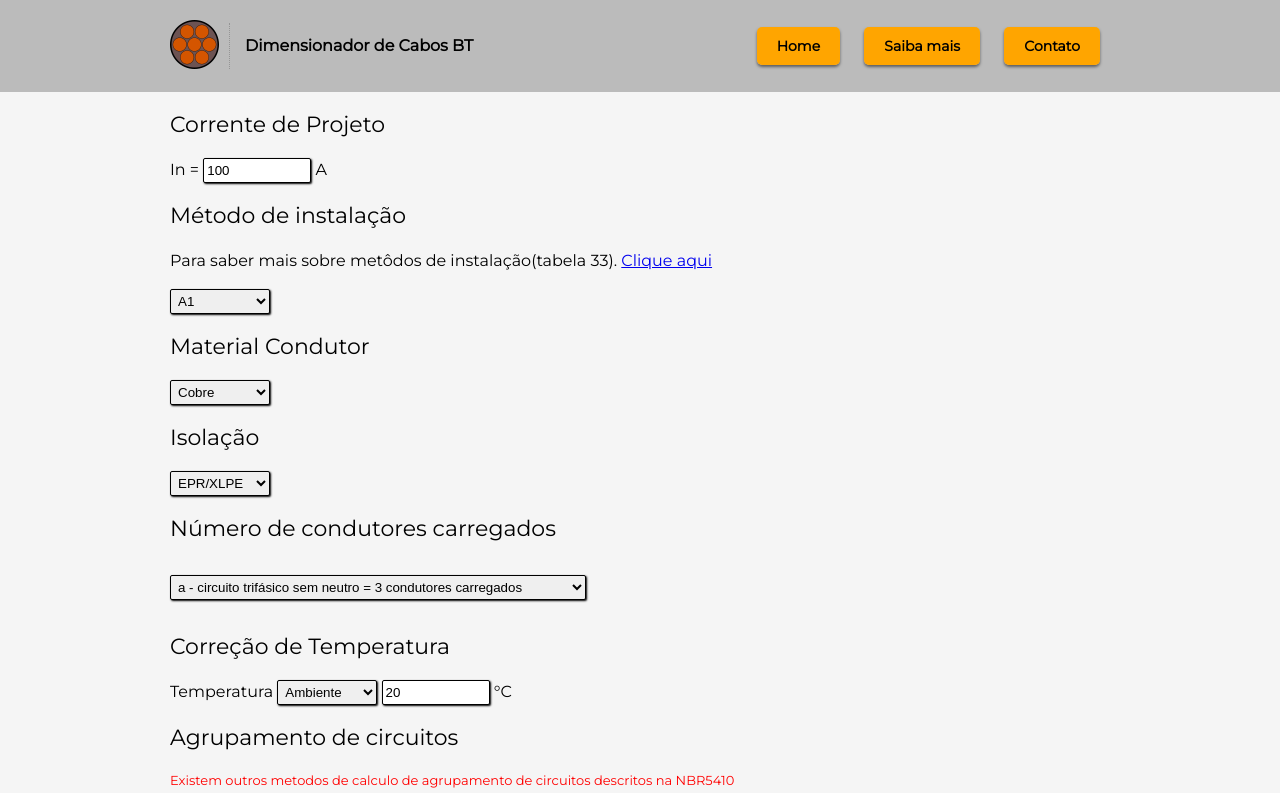
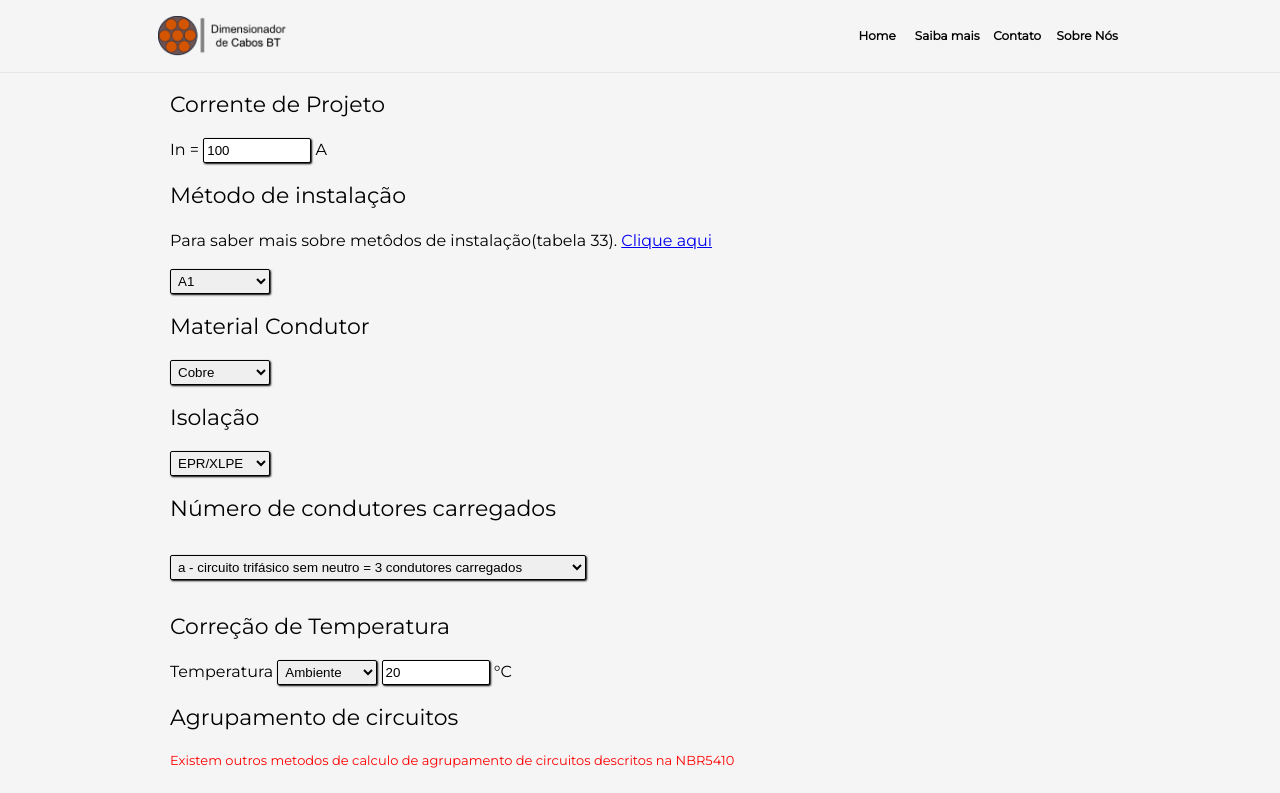
Before and after one commit to FabriNeves/Dimensionamento-de-cabos-BT, a plain HTML site: page index.html in a window 1280 px wide. Shown: the top 793 px of the page. Drawn offline with Linux system fonts and the light colour scheme.

Commit message:
TEST header

```diff
--- a/css/style.css
+++ b/css/style.css
@@ -10,6 +10,57 @@ header {
     padding: 20px 0;
 }
 
+/* Início novo HEADER para teste */
+
+.header {
+  width: auto;
+  height: 72px;
+  left: 0px;
+  top: 0px;
+  box-shadow: 0px 0px 1px 0px #a0a0a0;
+  display: flex;
+  align-content: center;
+  justify-content: space-around;
+}
+
+.header > .logo {
+  width: auto;
+  height: 40px;
+  left: 123px;
+  padding: 16px 0;
+  cursor: pointer;
+}
+
+.navegacao {
+  width: 40%;
+  display: flex;
+  justify-content: flex-end;
+  align-items: center;
+}
+
+.navegacao > div {
+    width: 70px;
+    height: 100%;
+}
+
+.navegacao > div:hover {
+    box-shadow: inset 0 -4px 0px 0px red;
+}
+
+.navegacao > div > a {
+    text-decoration: none;
+    color: black;
+    font-size: 12px;
+    font-weight: bold;
+    height: 100%;
+    width: 100%;
+    display: flex;
+    align-items: center;
+    justify-content: center;
+}
+
+.navegacao > div > a:hover {color: brown;}
+/* Fim novo HEADER para teste */
 
 .containerHeader {
     display: flex;
@@ -21,12 +72,12 @@ header {
     margin: 0 auto;
 }
 
-.logo {
+.containerLogo {
     display: flex;
     align-items: center;
 }
 
-.logo span {
+.containerLogo span {
     margin-left: 10px;
     font-weight: 600;
     padding: 15px;
@@ -63,8 +114,8 @@ nav a:hover {
 }
 
 main {
-    width: 940px;
-    margin: 0 auto;
+  width: 940px;
+  margin: 0 auto;
 }
 
 h2 {
--- a/index.html
+++ b/index.html
@@ -13,9 +13,9 @@
 </head>
 
 <body>
-    <header>
+    <!-- <header>
         <div class="containerHeader">
-            <div class="logo">
+            <div class="containerLogo">
                 <h1><img src="./imagens/logo.png"></h1>
                 <span>Dimensionador de Cabos BT</span>
             </div>
@@ -27,7 +27,24 @@
                 </ul>
             </nav>
         </div>
-    </header>
+    </header> -->
+    <div class="header">
+      <img class="logo" src="./imagens/logo4.png" alt="Logo">
+      <div class="navegacao">
+        <div>
+          <a href="index.html">Home</a>
+        </div>
+        <div>
+          <a href="">Saiba mais</a>
+        </div>
+        <div>
+          <a href="">Contato</a>
+        </div>
+        <div>
+          <a href="">Sobre Nós</a>
+        </div>
+      </div>
+    </div>
     <main>
         <div class="part1">
             <h2>Corrente de Projeto</h2>
```
